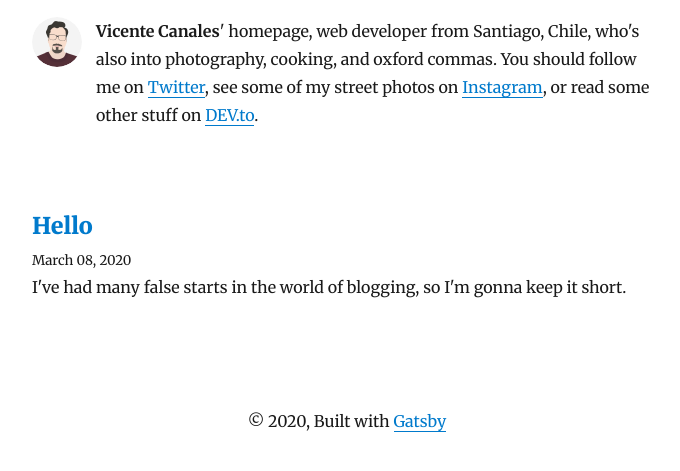
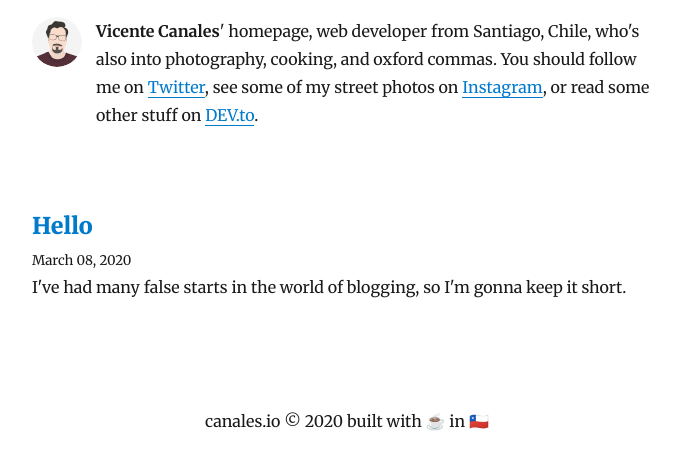
Before and after one commit to vcanales/canales.io, a Gatsby site: page / in a window 1280 px wide. Shown: the part 137-608 px from the top of the page, without its empty margins (293-973 px from the left). Built offline with nearby package versions, Linux system fonts and the light colour scheme; Gatsby itself is replaced by a stand-in of ours; some packages are replaced by stand-ins of ours.

Commit message:
edit footer

```diff
--- a/src/components/layout.js
+++ b/src/components/layout.js
@@ -67,9 +67,8 @@ class Layout extends React.Component {
           <main>{children}</main>
         </div>
         <Footer>
-          © {new Date().getFullYear()}, Built with
-          {` `}
-          <a href="https://www.gatsbyjs.org">Gatsby</a>
+          canales.io © {new Date().getFullYear()} built with{" "}
+          <span title="Coffee">☕️</span> in <span title="Not Texas">🇨🇱</span>
         </Footer>
       </Wrapper>
     )
```
